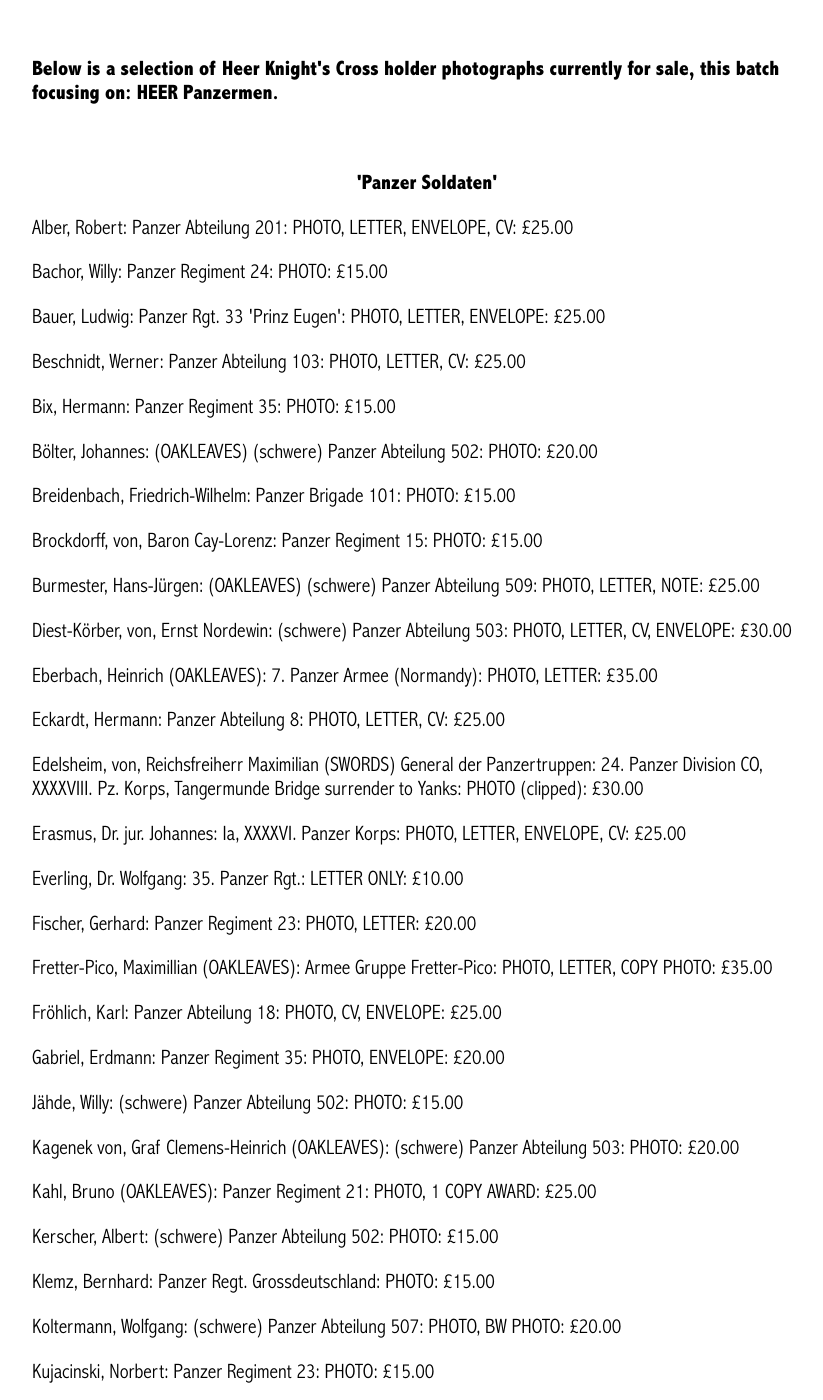
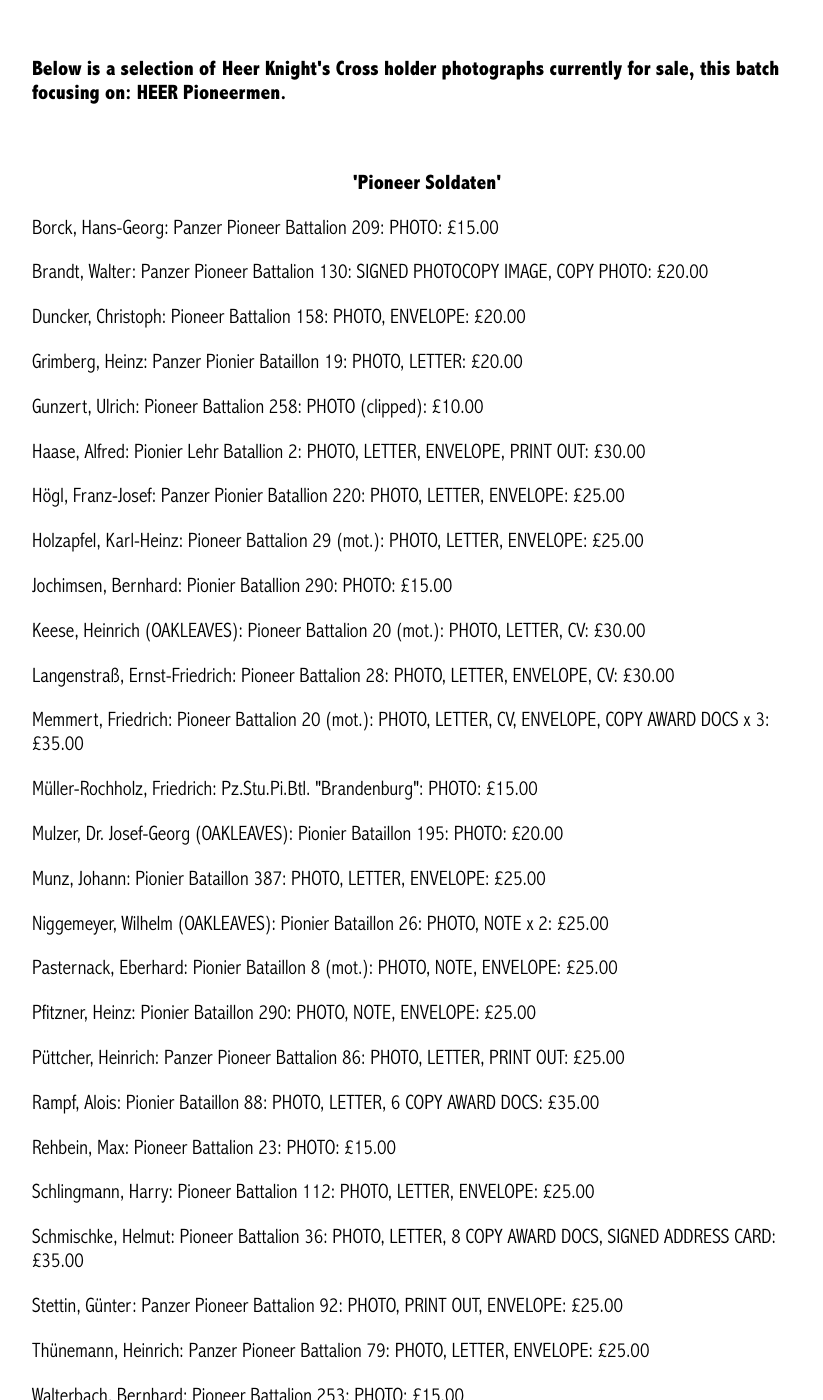
Before and after one commit to lahphotographs/lahphotographs.github.com, a Jekyll site: the page built from heer_photos.md, in a window 1280 px wide and 1400 px high, scrolled down 659 px. Shown: the whole window, without its empty margins (213-1036 px from the left). Built offline with Jekyll 4.4.1, drawn with Linux system fonts in a browser that asks for light colours; some of the changed text lies outside the part shown; grey boxes are pictures that could not be loaded.

Commit message:
Update heer_photos.md

```diff
--- a/heer_photos.md
+++ b/heer_photos.md
@@ -7,67 +7,40 @@ class: book_cover
 ---
 
 <p float="left">
-<img src="./assets/Bruno Kahl 2.jpg"/>
-<img src="./assets/Hermann Bix 2.jpg"/>
-<img src="./assets/Heinrich Eberbach.jpg"/>
-<img src="./assets/Hellmuth Schlomer.jpg"/>
+<img src="./assets/Hans-Georg Borck.jpg"/>
+<img src="./assets/Heinz Grimberg.jpeg"/>
 </p>
 <br />
-<p><b>Below is a selection of Heer Knight's Cross holder photographs currently for sale, this batch focusing on: HEER Panzermen.</b></p>
+<p><b>Below is a selection of Heer Knight's Cross holder photographs currently for sale, this batch focusing on: HEER Pioneermen.</b></p>
 <br />
-<p><b><center>'Panzer Soldaten'</center></b></p>
-<p>Alber,	Robert: Panzer Abteilung 201: PHOTO, LETTER, ENVELOPE, CV: £25.00</p>
-<p>Bachor, Willy: Panzer Regiment 24: PHOTO: £15.00</p>
-<p>Bauer,	Ludwig: Panzer Rgt. 33 'Prinz Eugen': PHOTO, LETTER, ENVELOPE:	£25.00
-<P>Beschnidt, Werner: Panzer Abteilung 103:	PHOTO, LETTER, CV: £25.00</p>
-<p>Bix,	Hermann: Panzer Regiment 35: PHOTO:	£15.00</p>
-<p>Bölter,	Johannes: (OAKLEAVES) (schwere) Panzer Abteilung 502: PHOTO:	£20.00</p>
-<p>Breidenbach,	Friedrich-Wilhelm: Panzer Brigade 101: PHOTO:	£15.00</p>
-<p>Brockdorff, von,	Baron Cay-Lorenz: Panzer Regiment 15: PHOTO:	£15.00</p>
-<p>Burmester,	Hans-Jürgen: (OAKLEAVES) (schwere) Panzer Abteilung 509: PHOTO, LETTER, NOTE:	£25.00</p>
-<p>Diest-Körber, von,		Ernst Nordewin: (schwere) Panzer Abteilung 503: PHOTO, LETTER, CV, ENVELOPE:	£30.00</p>
-<p>Eberbach,	Heinrich (OAKLEAVES): 7. Panzer Armee (Normandy): PHOTO, LETTER:	£35.00</p>
-<p>Eckardt,	Hermann: Panzer Abteilung 8: PHOTO, LETTER, CV:	£25.00</p>
-<p>Edelsheim, von,	Reichsfreiherr Maximilian	(SWORDS) General der Panzertruppen: 24. Panzer Division CO, XXXXVIII. Pz. Korps, Tangermunde Bridge surrender to Yanks: PHOTO (clipped):	£30.00</p>
-<p>Erasmus,	Dr. jur. Johannes: Ia, XXXXVI. Panzer Korps: PHOTO, LETTER, ENVELOPE, CV:	£25.00</p>
-<p>Everling,	Dr. Wolfgang: 35. Panzer Rgt.: LETTER ONLY:	£10.00</p>
-<p>Fischer,	Gerhard: Panzer Regiment 23: PHOTO, LETTER:	£20.00</p>
-<p>Fretter-Pico,	Maximillian (OAKLEAVES): Armee Gruppe Fretter-Pico: PHOTO, LETTER, COPY PHOTO:	£35.00</p>
-<p>Fröhlich,	Karl: Panzer Abteilung 18: PHOTO, CV, ENVELOPE:	£25.00</p>
-<p>Gabriel,	Erdmann: Panzer Regiment 35: PHOTO, ENVELOPE:	£20.00</p>
-<p>Jähde,	Willy: (schwere) Panzer Abteilung 502: PHOTO:	£15.00</p>
-<p>Kagenek von,	Graf Clemens-Heinrich	(OAKLEAVES): (schwere) Panzer Abteilung 503: PHOTO:	£20.00</p>
-<p>Kahl,	Bruno	(OAKLEAVES): Panzer Regiment 21: PHOTO, 1 COPY AWARD:	£25.00</p>
-<p>Kerscher,	Albert: (schwere) Panzer Abteilung 502: PHOTO:	£15.00</p>
-<p>Klemz,	Bernhard: Panzer Regt. Grossdeutschland: PHOTO: £15.00</p>
-<p>Koltermann,	Wolfgang: (schwere) Panzer Abteilung 507: PHOTO, BW PHOTO:	£20.00</p>
-<p>Kujacinski,	Norbert: Panzer Regiment 23: PHOTO:	£15.00</p>
-<p>Lange,	Gerhard: Panzer Regiment 35: PHOTO, LETTER:	£20.00</p>
-<p>Lemke,	Max, General Major: 7. Pz. Division: PHOTO: £35.00</p>
-<p>Meyer, von	Kuno (OAKLEAVES): Panzer Regiment 24: PHOTO, LETTER, NOTE: £30.00</p>
-<p>Mildebrath,	Werner: Panzer Regiment 5 (D.A.K.): PHOTO:	£15.00</p>
-<p>Müller,	Klaus: Panzer Abteilung 60: PHOTO, LETTER, ENVELOPE:	£25.00</p>
-<p>Neuer,	Walther: Panzer Regiment 118: 1 UNSIGNED PHOTO, NOTE, SIGNED PRINT OUT:	£20.00</p>
-<p>Nökel,	Friedrich-Karl: Panzer Regiment 31: PHOTO:	£15.00</p>
-<p>Oberwöhrmann,	Erich: Panzer Abt.  "Feldherrnhalle": PHOTO:	£15.00</p>
-<p>Ohrloff,	Horst: Panzer Regiment 25: PHOTO:	£15.00</p>
-<p>Peters,	Reinhard: Panzer Regiment 35: PHOTO:	£15.00</p>
-<p>Philipp,	Ernst	(OAKLEAVES): Panzer Regiment 1: PHOTO: £20.00</p>
-<p>Plato, von,	Anton-Detlev: Ia, 5. Panzer Division: PHOTO, CV: £20.00</p>
-<p>Rettemeier,	Josef	(OAKLEAVES): Panzer Abteilung 5: PHOTO, ENVELOPE:	£25.00</p>
-<p>Schlömer,	Helmuth	(OAKLEAVES) Generalleutnant,: XIV. Panzer Korps, XIV. Pz. Kps, surrender at Stalingrad, Nat Comm Free Germany: PHOTO: £40.00</p>
-<p>Schönfeld,	Kurt: Panzer Regiment 10: PHOTO:	£15.00</p>
-<p>Schultz,	Fritz-Rudolf	(OAKLEAVES): Panzer Regiment 35: PHOTO, LETTER:	£25.00</p>
-<p>Schulze,	Paul	(OAKLEAVES): Panzer Regiment 21: PHOTO:	£20.00</p>
-<p>Schulz-Merkel,	Dr. med. Hans-Joachim: Panzer Regiment 35: PHOTO, LETTER, ENVELOPE:	£25.00</p>
-<p>Strasser,	Erwin: Panzer Regiment 33: PHOTO, LETTER:	£20.00</p>
-<p>Thaler,	Andreas: Panzer Regiment 25: PHOTO, SIGNED BUSINESS CARD:	£20.00</p>
-<p>Weidenbrück,	Wilhelm	(OAKLEAVES): 2. Panzer Division: PHOTO, LETTER, ENVELOPE: £30.00</p>
-<p>Westhoven,	Franz: 3. Pz. Div., 21. Pz. Div., 2. Pz. Div.: PHOTO, LETTER, ENVELOPE:	£40.00</p>
-<p>Wiesmann,	Hugo: Panzer Regiment 11: PHOTO:	£15.00</p>
-<p>Wietersheim, von, 	Walter: Grossdeutschland Panzer Reg.: PHOTO:	£15.00</p>
-<p>Wirsching,		Maximillian: (schwere) Panzer Abteilung 507: PHOTO:	£15.00</p>
-<p>Wolf,	Alfred: Panzer Regiment 23: PHOTO, LETTER:	£20.00</p>
-<p>Wollschläger,	Artur: Panzer Regiment 35: PHOTO, LETTER, ENVELOPE:	£25.00</p>
+<p><b><center>'Pioneer Soldaten'</center></b></p>
+<p>Borck,	Hans-Georg: Panzer Pioneer Battalion 209:	PHOTO: £15.00</p>
+<p>Brandt,	Walter: Panzer Pioneer Battalion 130:	SIGNED PHOTOCOPY IMAGE, COPY PHOTO:	£20.00</p>
+<p>Duncker,	Christoph: Pioneer Battalion 158:	PHOTO, ENVELOPE: £20.00</p>
+<p>Grimberg,	Heinz: Panzer Pionier Bataillon 19:	PHOTO, LETTER: £20.00</p>
+<p>Gunzert,	Ulrich: Pioneer Battalion 258:	PHOTO (clipped): £10.00</p>
+<p>Haase,	Alfred: Pionier Lehr Batallion 2:	PHOTO, LETTER, ENVELOPE, PRINT OUT: £30.00</p>
+<p>Högl,	Franz-Josef: Panzer Pionier Batallion 220:	PHOTO, LETTER, ENVELOPE: £25.00</p>
+<p>Holzapfel,	Karl-Heinz: Pioneer Battalion 29 (mot.):	PHOTO, LETTER, ENVELOPE: £25.00</p>
+<p>Jochimsen,	Bernhard: Pionier Batallion 290:	PHOTO: £15.00</p>
+<p>Keese,	Heinrich	(OAKLEAVES): Pioneer Battalion 20 (mot.):	PHOTO, LETTER, CV: £30.00</p>
+<p>Langenstraß,	Ernst-Friedrich: Pioneer Battalion 28:	PHOTO, LETTER, ENVELOPE, CV: £30.00</p>
+<p>Memmert,	Friedrich: Pioneer Battalion 20 (mot.):	PHOTO, LETTER, CV, ENVELOPE, COPY AWARD DOCS x 3: £35.00</p>
+<p>Müller-Rochholz,	Friedrich: Pz.Stu.Pi.Btl. "Brandenburg":	PHOTO: £15.00</p>
+<p>Mulzer,	Dr. Josef-Georg	(OAKLEAVES): Pionier Bataillon 195:	PHOTO: £20.00</p>
+<p>Munz, Johann: Pionier Bataillon 387:	PHOTO, LETTER, ENVELOPE: £25.00</p>
+<p>Niggemeyer,	Wilhelm	(OAKLEAVES): Pionier Bataillon 26:	PHOTO, NOTE x 2: £25.00</p>
+<p>Pasternack,	Eberhard: Pionier Bataillon 8 (mot.):	PHOTO, NOTE, ENVELOPE: £25.00</p>
+<p>Pfitzner,	Heinz: Pionier Bataillon 290:	PHOTO, NOTE, ENVELOPE: £25.00</p>
+<p>Püttcher,	Heinrich: Panzer Pioneer Battalion 86:	PHOTO, LETTER, PRINT OUT: £25.00</p>
+<p>Rampf,	Alois: Pionier Bataillon 88:	PHOTO, LETTER, 6 COPY AWARD DOCS: £35.00</p>
+<p>Rehbein,	Max: Pioneer Battalion 23:	PHOTO: £15.00</p>
+<p>Schlingmann,	Harry: Pioneer Battalion 112:	PHOTO, LETTER, ENVELOPE: £25.00</p>
+<p>Schmischke,	Helmut: Pioneer Battalion 36:	PHOTO, LETTER, 8 COPY AWARD DOCS, SIGNED ADDRESS CARD: £35.00</p>
+<p>Stettin,	Günter: Panzer Pioneer Battalion 92:	PHOTO, PRINT OUT, ENVELOPE: £25.00</p>
+<p>Thünemann,	Heinrich: Panzer Pioneer Battalion 79:	PHOTO, LETTER, ENVELOPE: £25.00</p>
+<p>Walterbach,	Bernhard: Pioneer Battalion 253:	PHOTO: £15.00</p>
+<p>Zastrow,	Max: Pioneer Battalion 81:	PHOTO, LETTER, COPY RK DOC: £25.00</p>
+<p>Zurmöhle,	Walter: Pioneer Battalion 6:	PHOTO, LETTER: £20.00</p>
 <br />
 <p><b><center>Not see the person you would like to add to your collection in the list above? Just ask for who you seek, so that I can confirm whether they are within the wider collection.</center></b></p>
```
